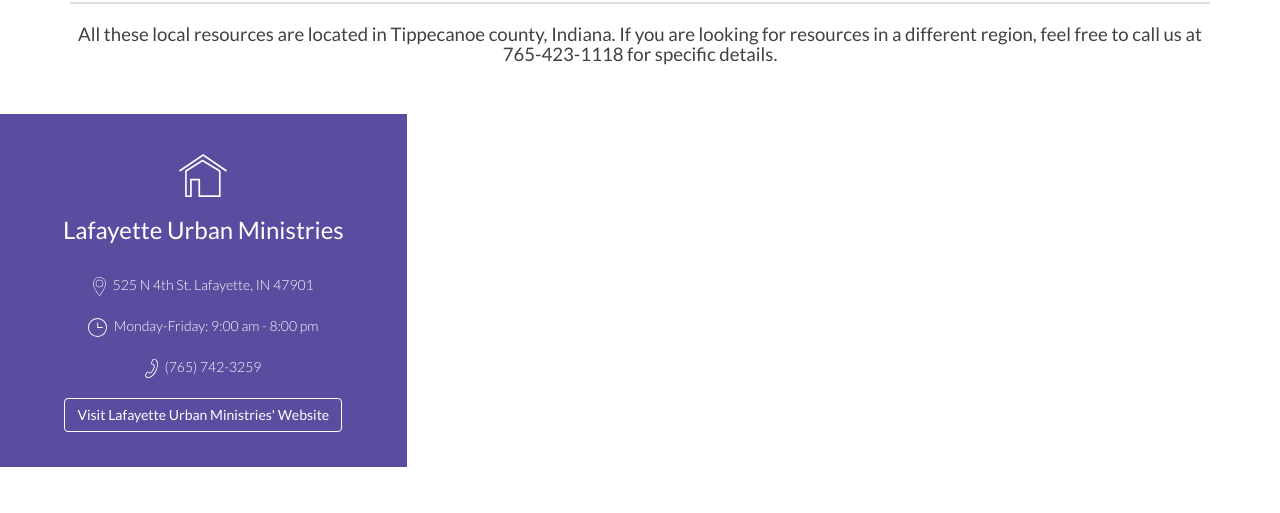
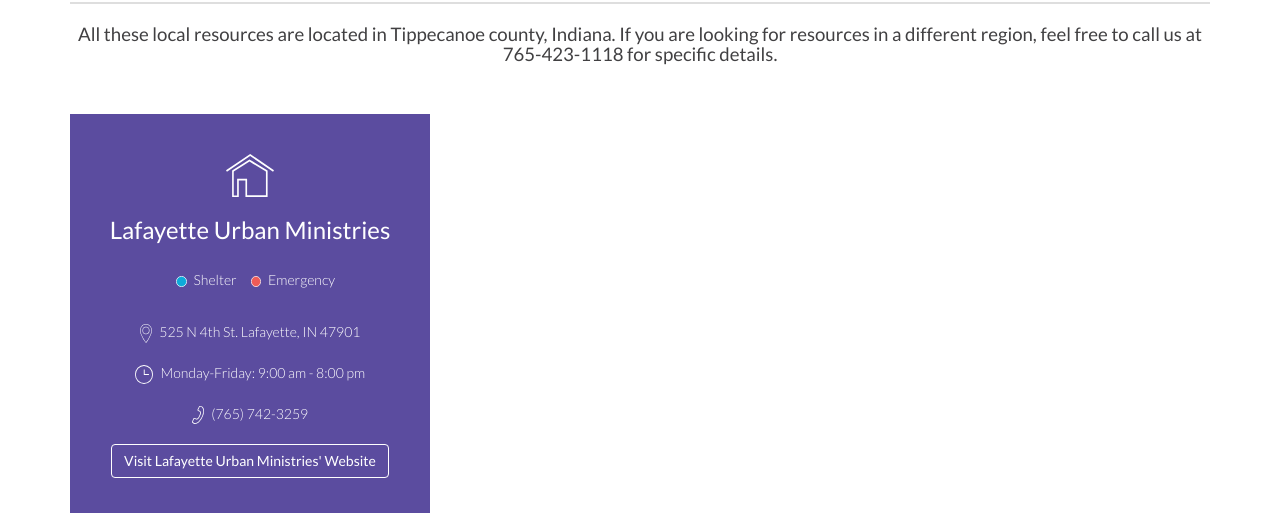
Before and after one commit to techdev5521/ywca, a plain HTML site: page index.html in a window 1280 px wide. Shown: the part 336-849 px from the top of the page. Before the commit the page ends 803 px from the top, so only its background shows below. Drawn offline with Linux system fonts and the light colour scheme.

Commit message:
First Card Tags

```diff
--- a/css/main.css
+++ b/css/main.css
@@ -27,10 +27,20 @@
 	border-top: .2em solid #dedede;
 }
 
+#resources{
+	margin-top: 2.8125em;
+}
+
 .resource {
 	background-color: #5B4C9F;
+}
 
-	margin-top: 2.8125em;
+.resource p {
+	color: #ffffff;
+
+	font-family: 'Lato', sans-seif;
+	font-weight: 300;
+	text-align: center;
 }
 
 .resource-icon {
@@ -39,6 +49,17 @@
 	margin-top: 2.8125em;
 	max-height: 3.4375em;
 	max-width: 3.4375em;
+}
+
+.resource-tags {
+	margin-top: 1.2em;
+}
+
+.resource-tags img {
+	margin-left: .8em;
+	margin-right: .5em;
+	max-height: .75em;
+	max-width: .75em;
 }
 
 .resource-info {
@@ -51,14 +72,6 @@
 	margin-right: .5em;
 	max-height: 1.33em;
 	max-width: 1.33em;
-}
-
-.resource-info p {
-	color: #ffffff;
-
-	font-family: 'Lato', sans-seif;
-	font-weight: 300;
-	text-align: center;
 }
 
 .resource-info p a {
@@ -77,18 +90,20 @@
 }
 
 .btn-outline:hover{
-	border: 0.2em solid #ffffff;
+	border: 0.1em solid #ffffff;
 	color: #ffffff;
 
 	font-weight: bold;
 }
-.what-you-need-title p:{
+
+.what-you-need-title p {
 	color: #5B4C9F;
 	font-family: 'Lato', sans-seif;
 	font-weight: 300;
     text-align:center;
 }
-.what-you-do-title p:{
+
+.what-you-do-title p {
 	color: #5B4C9F;
 	font-family: 'Lato', sans-seif;
 	font-weight: 300;
--- a/index.html
+++ b/index.html
@@ -122,12 +122,12 @@
 					</div>
 				</div>
 
-            </div>
-				<div class="resources">
+				<div id="resources">
 					<div class="row">
 
 						<div class="col-md-4">
 							<div class="resource">
+								<div id="lafayette-urban-ministries">
 
 									<div class="row">
 										<div class="col-md-12">
@@ -140,6 +140,20 @@
 									<div class="row">
 										<div class="col-md-12">
 											<h3>Lafayette Urban Ministries</h3>
+										</div>
+									</div>
+
+									<div class="row">
+										<div class="col-md-12">
+											<div class="resource-tags">
+
+												<div class="row">
+													<div class="col-md-12">
+														<p><img src="images/local-resources_shelter.svg" alt="Emergency">Shelter <img src="images/local-resources_emergency.svg" alt="Emergency">Emergency</p>
+													</div>
+												</div>
+
+											</div>
 										</div>
 									</div>
 
@@ -178,6 +192,8 @@
 
 								</div>
 							</div>
+						</div>
+
 						<div class="col-md-4">
 							<div class="resource"></div>
 						</div>
```
Also changed, not shown: images/local-resources_childcare.svg (added), images/local-resources_emergency.svg (added), images/local-resources_food.svg (added), images/local-resources_health.svg, images/local-resources_medical.svg (added), images/local-resources_money.svg (added), images/local-resources_shelter.svg (added). Lines whose indentation alone changed are shown as unchanged.
